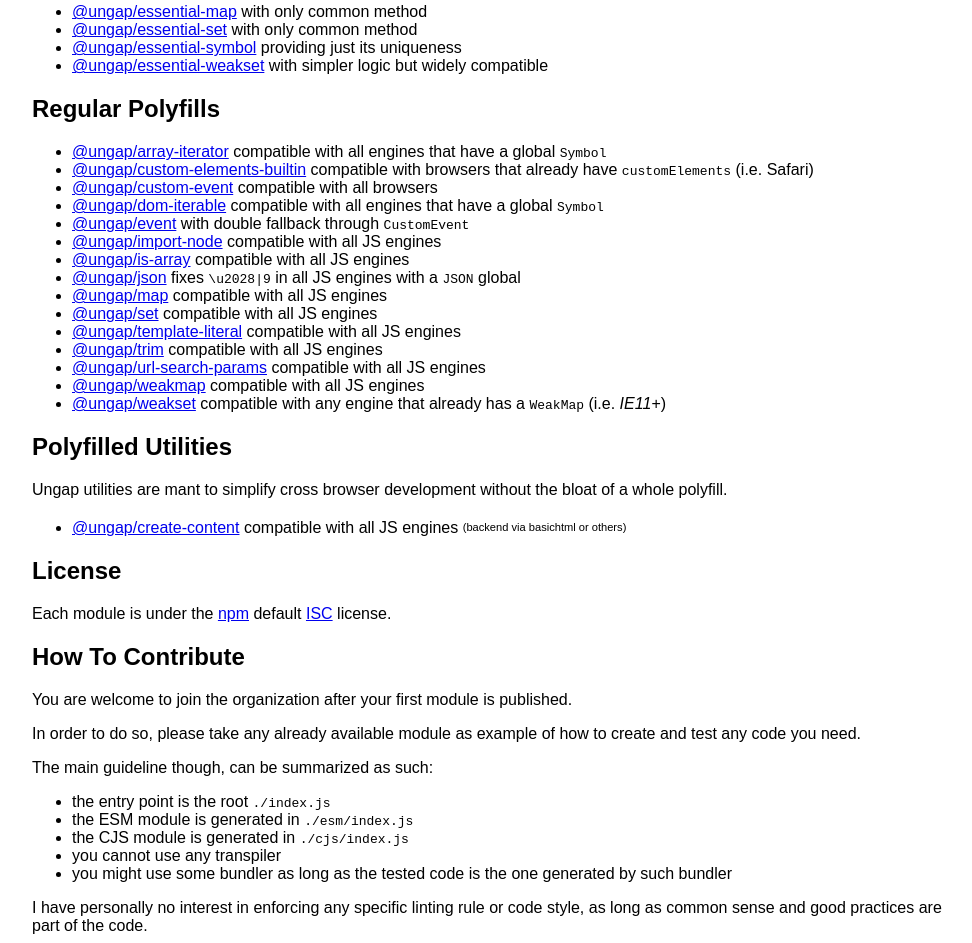
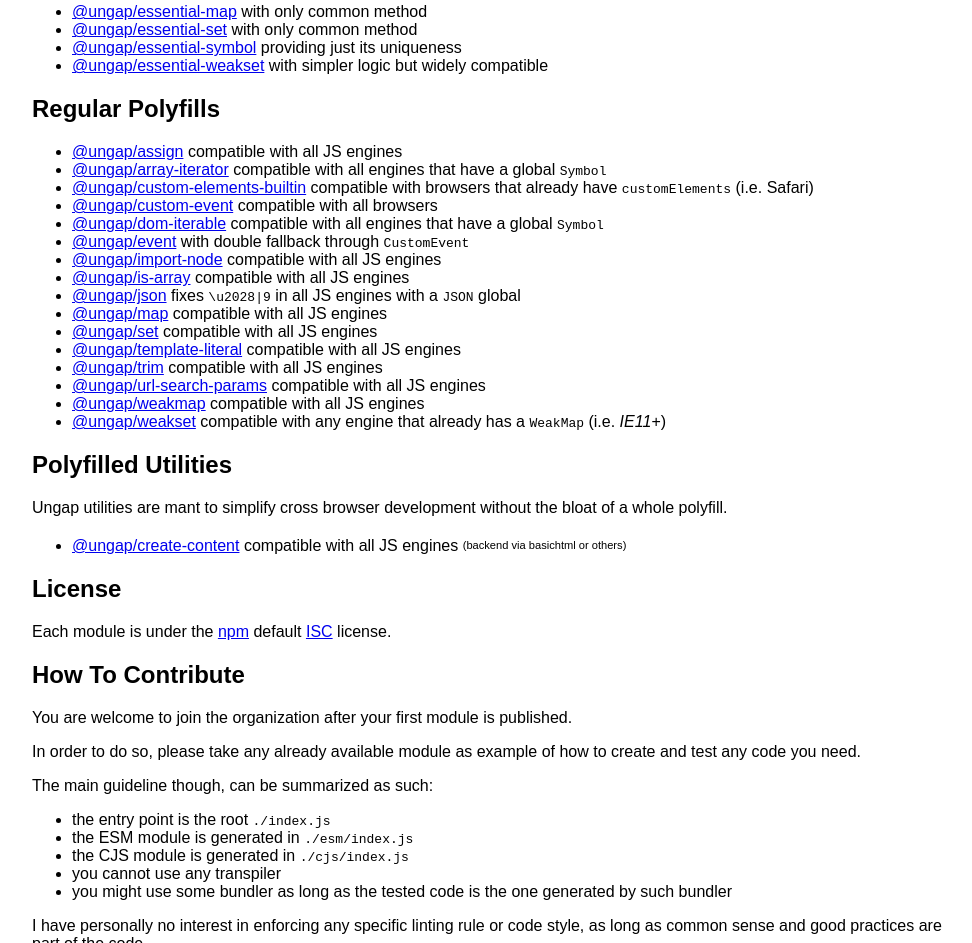
Before and after one commit to ungap/ungap.github.io, a website: page index.html in a window 1280 px wide. Shown: the part 1344-2287 px from the top of the page, without its empty margins (148-1120 px from the left). Drawn offline with nearby package versions, Linux system fonts and the light colour scheme.

Commit message:
added assign

```diff
--- a/index.html
+++ b/index.html
@@ -69,6 +69,7 @@
 </ul>
 <h2 id="regularpolyfills">Regular polyfills</h2>
 <ul>
+<li><a href="https://github.com/ungap/assign">@ungap/assign</a> compatible with all JS engines</li>
 <li><a href="https://github.com/ungap/array-iterator">@ungap/array-iterator</a> compatible with all engines that have a global <code>Symbol</code></li>
 <li><a href="https://github.com/ungap/custom-elements-builtin">@ungap/custom-elements-builtin</a> compatible with browsers that already have <code>customElements</code> (i.e. Safari)</li>
 <li><a href="https://github.com/ungap/custom-event">@ungap/custom-event</a> compatible with all browsers</li>
```
Also changed, not shown: README.md.
